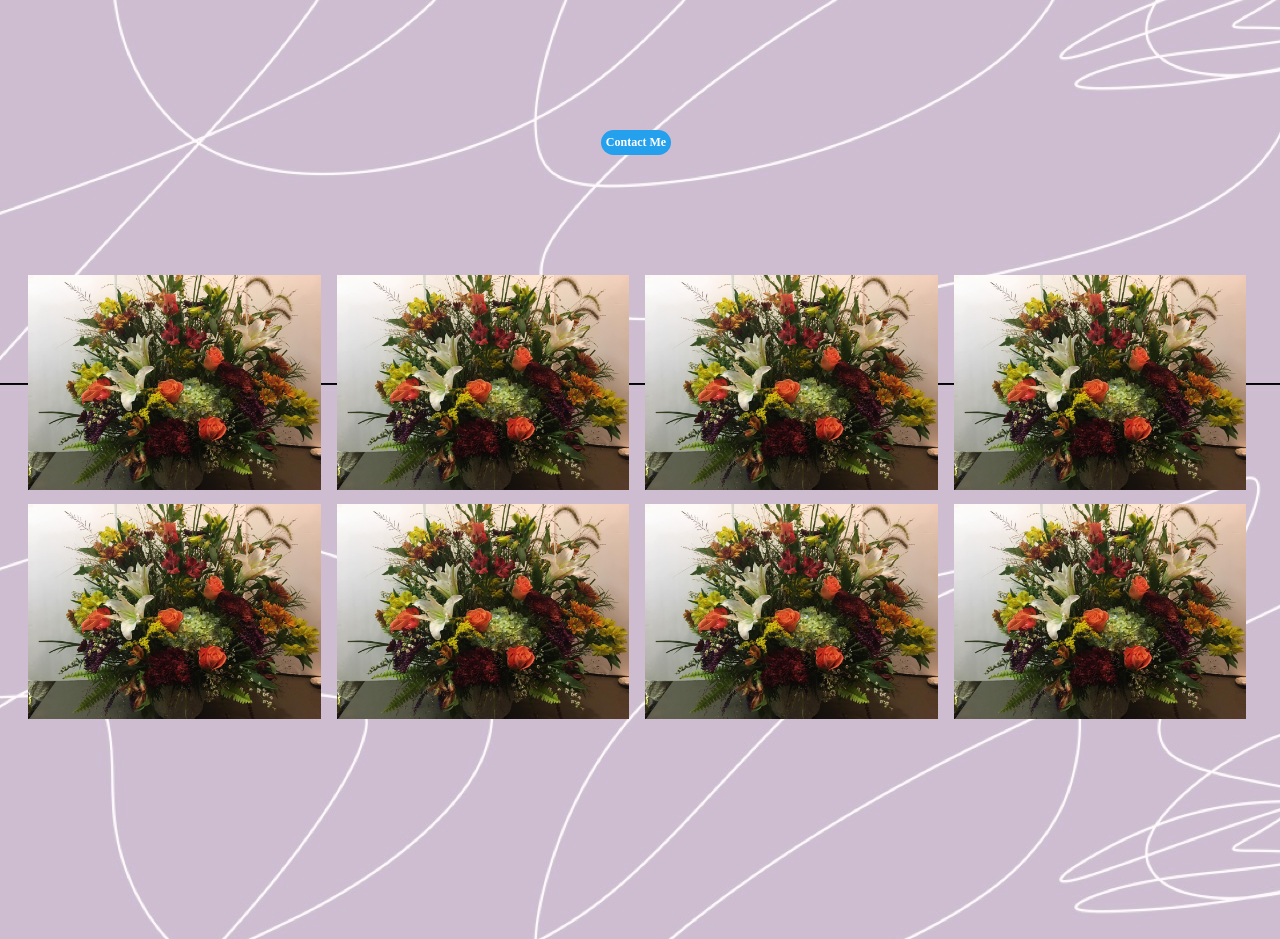
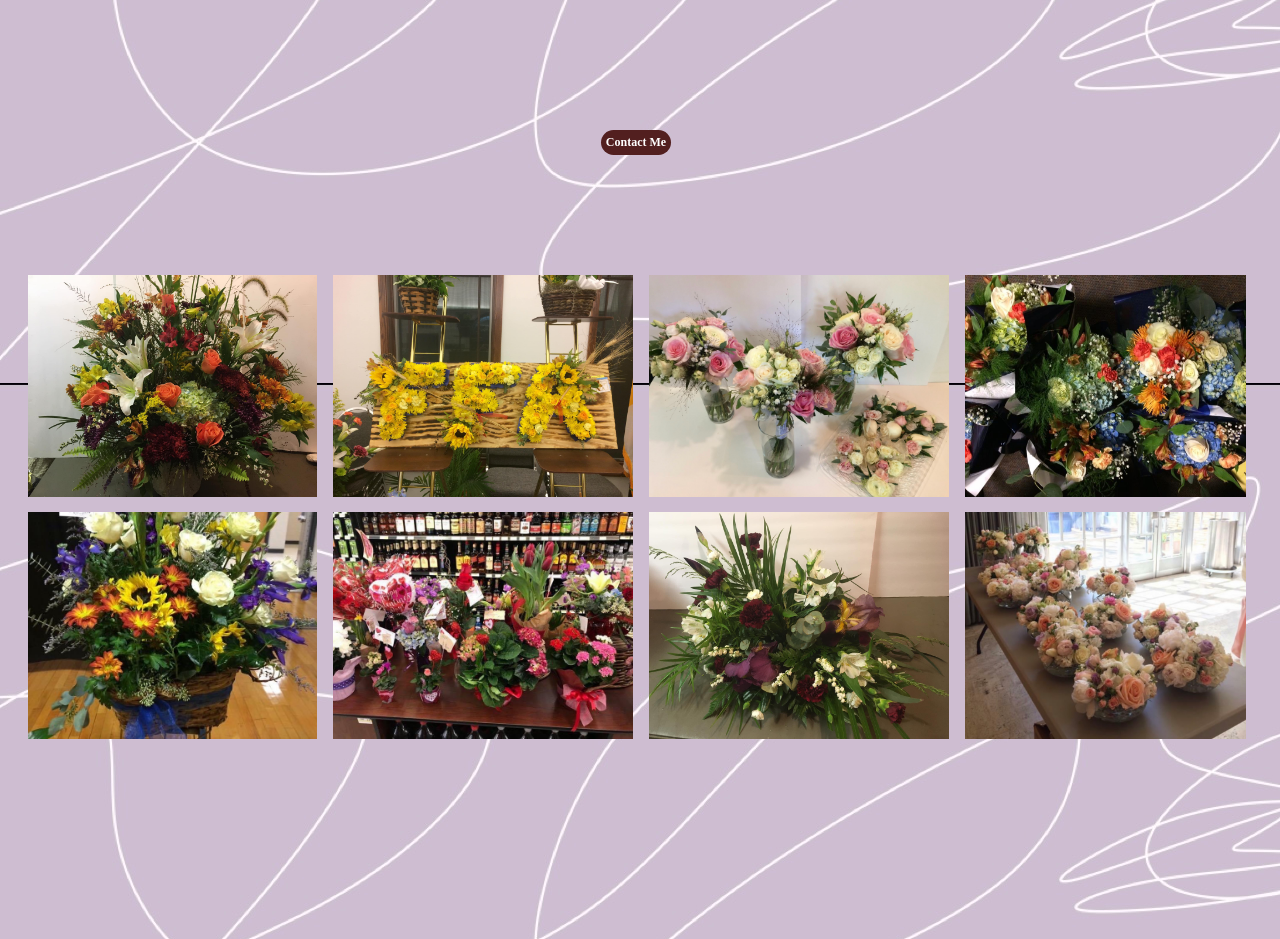
Before and after one commit to AlexOcegueda/FlowersByRebecca, a React (Create React App) app: page / in a window 1280 px wide. Shown: the part 440-1379 px from the top of the page. Built offline with nearby package versions, Linux system fonts and the light colour scheme; a web font is replaced by a local one.

Commit message:
reworked images into new homepage

```diff
--- a/src/pages/Home.js
+++ b/src/pages/Home.js
@@ -14,13 +14,13 @@ export default function Home() {
         </BannerContainer>
         <ContentContainer>
           <ContentItem src={require("./BeckysFlowers/image1.jpeg")}></ContentItem>
-        <ContentItem src={require("./BeckysFlowers/image1.jpeg")}></ContentItem>
-        <ContentItem src={require("./BeckysFlowers/image1.jpeg")}></ContentItem>
-        <ContentItem src={require("./BeckysFlowers/image1.jpeg")}></ContentItem>
-        <ContentItem src={require("./BeckysFlowers/image1.jpeg")}></ContentItem>
-        <ContentItem src={require("./BeckysFlowers/image1.jpeg")}></ContentItem>
-        <ContentItem src={require("./BeckysFlowers/image1.jpeg")}></ContentItem>
-        <ContentItem src={require("./BeckysFlowers/image1.jpeg")}></ContentItem>
+          <ContentItem src={require("./BeckysFlowers/image5.jpeg")}></ContentItem>
+          <ContentItem src={require("./BeckysFlowers/home1.jpg")}></ContentItem>
+          <ContentItem src={require("./BeckysFlowers/home2.jpg")}></ContentItem>
+          <ContentItem src={require("./BeckysFlowers/home3.jpg")}></ContentItem>
+          <ContentItem src={require("./BeckysFlowers/home4.jpg")}></ContentItem>
+          <ContentItem src={require("./BeckysFlowers/home5.jpg")}></ContentItem>
+          <ContentItem src={require("./BeckysFlowers/home6.jpg")}></ContentItem>
         </ContentContainer>
       <Footer />
     </>
--- a/src/pages/HomeStyle.js
+++ b/src/pages/HomeStyle.js
@@ -1,7 +1,9 @@
 import styled from "styled-components";
 import {Link} from 'react-router-dom';
 
+
 export const BannerContainer = styled.div`
+
     padding: 100px;
     display: flex;
     flex-direction: column;
@@ -23,7 +25,7 @@ export const BannerText = styled.p`
 export const Contact = styled(Link)`
     padding: 5px;
     margin-top: 20px;
-    background-color: rgb(36, 160, 237);
+    background-color: rgb(82,31,31);
     border-radius: 2rem;
     margin-right: 8px;
     color: white;
@@ -32,7 +34,7 @@ export const Contact = styled(Link)`
     text-decoration: none;
 
     :hover {
-        background-color: lightblue;
+        background-color: white;
         color: black;
         cursor: pointer;
     }
```
Lines whose indentation alone changed are shown as unchanged.
